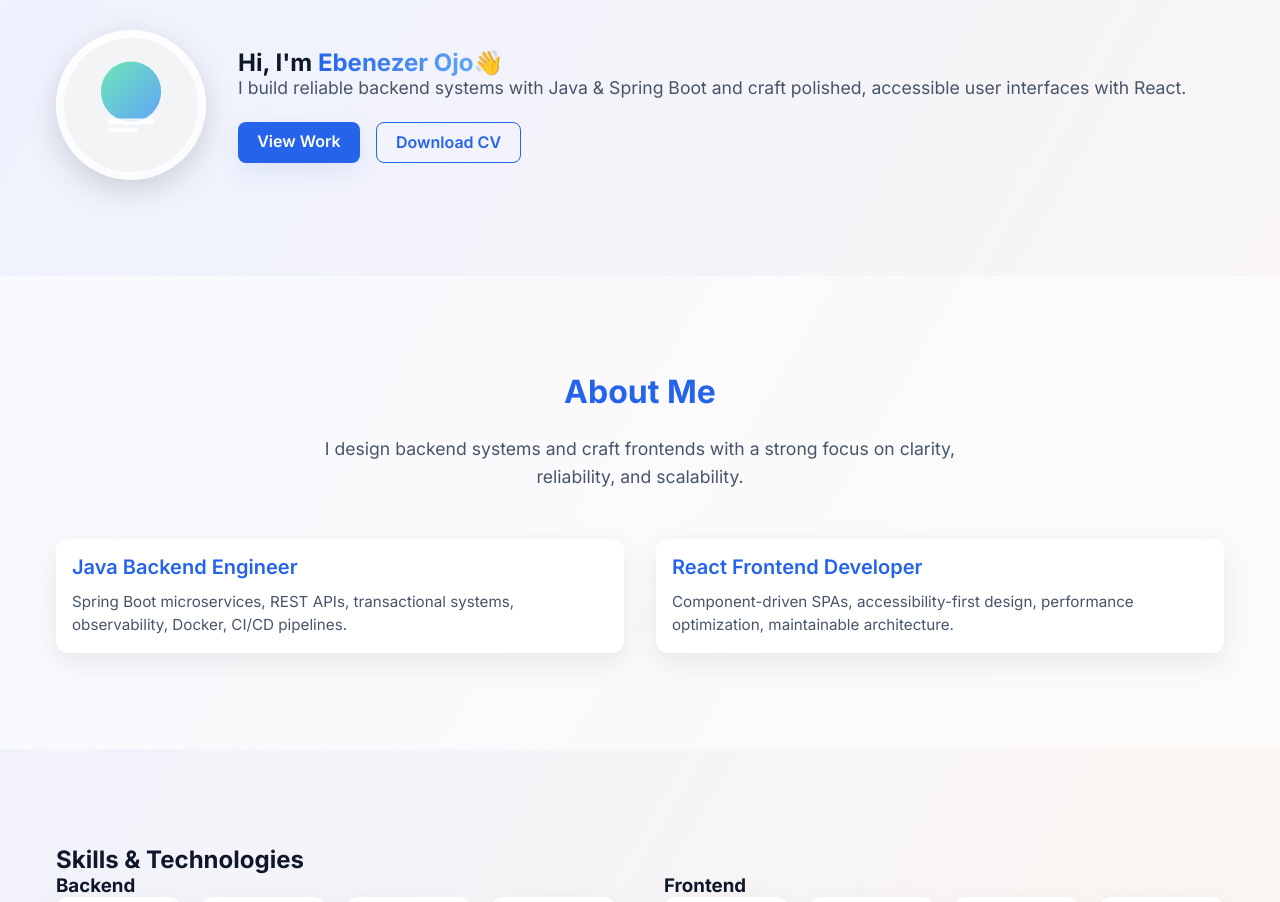
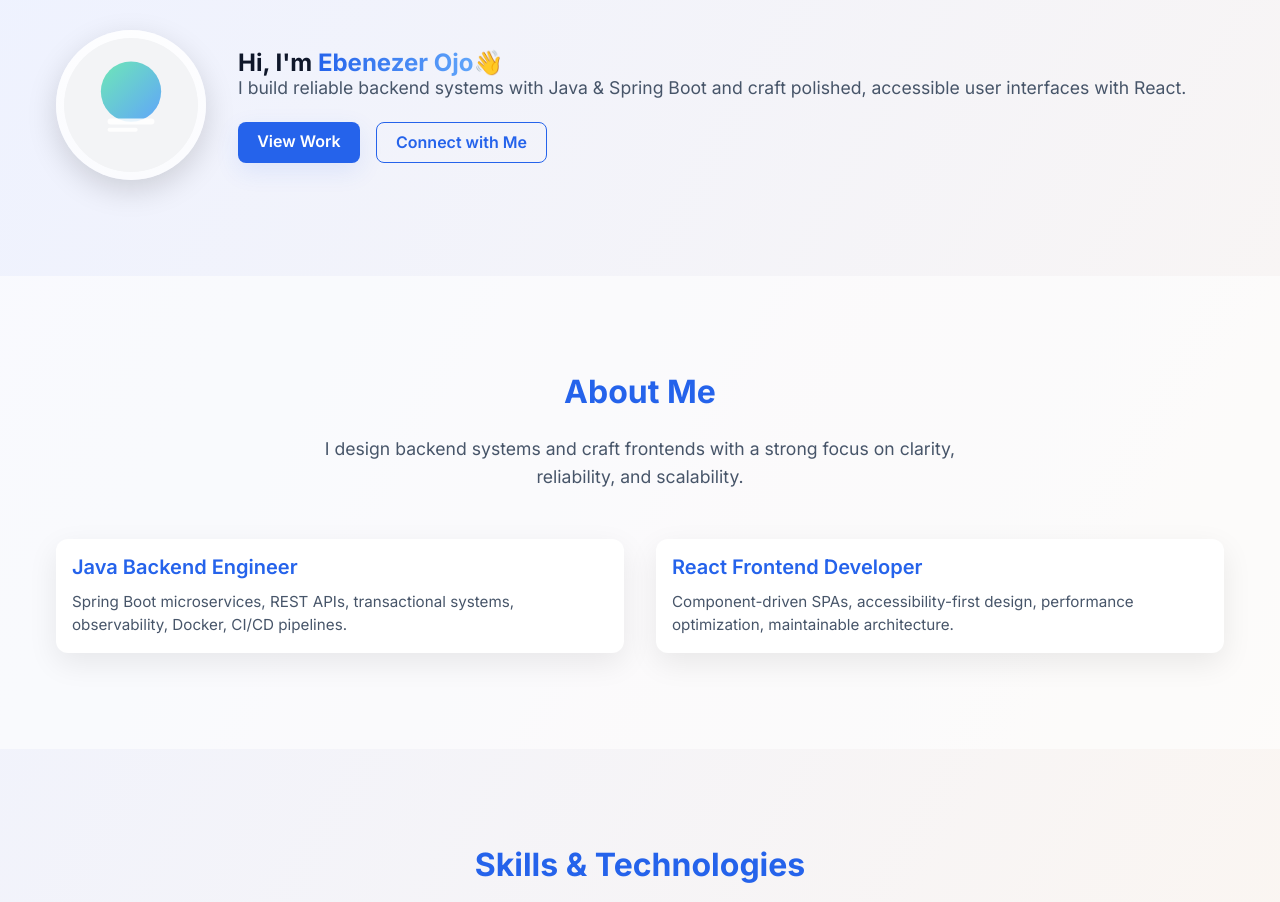
Before and after one commit to Ebetosin/New-portfolio-Website, a React (Vite) app: page / in a window 1280 px wide. Shown: the part 140-1042 px from the top of the page. Built offline with nearby package versions, Linux system fonts and the light colour scheme.

Commit message:
theme toggle

```diff
--- a/src/App.css
+++ b/src/App.css
@@ -254,6 +254,7 @@ section {
 /* =====================================================
    CARDS, SKILLS, PROJECTS
 ===================================================== */
+
 .card,
 .skill-card,
 .project {
@@ -276,6 +277,14 @@ section {
   display: grid;
   grid-template-columns: 1fr 1fr;
   gap: 3rem;
+}
+
+.skill-group h3 {
+  font-size: 1.5rem;
+  font-weight: 700;
+  color: var(--accent);        /* Keep theme accent */
+  margin-bottom: 1.25rem;
+  text-align: center;
 }
 
 .skill-list {
@@ -308,6 +317,9 @@ section {
   color: var(--text-muted);
 }
 
+/* =====================================================
+   CARDS GRID
+===================================================== */
 .cards {
   display: grid;
   grid-template-columns: repeat(auto-fit, minmax(260px,1fr));
@@ -315,7 +327,9 @@ section {
   margin-top: 2rem;
 }
 
-/* Projects */
+/* =====================================================
+   PROJECTS
+===================================================== */
 #projects .grid {
   display: grid;
   grid-template-columns: repeat(auto-fit, minmax(280px,1fr));
@@ -367,7 +381,11 @@ section {
   transition: background 0.3s ease;
 }
 
-#about h2 {
+#about h2,
+#skills h2,
+#projects h2,
+#frontend h2,
+#backend h2 {
   text-align: center;
   font-size: 2rem;
   font-weight: 700;
@@ -375,7 +393,11 @@ section {
   margin-bottom: 1.5rem;
 }
 
-#about .muted {
+#about .muted,
+#skills .muted,
+#projects .muted,
+#frontend .muted,
+#backend .muted {
   text-align: center;
   font-size: 1.1rem;
   color: var(--text-muted);
@@ -384,20 +406,32 @@ section {
   line-height: 1.6;
 }
 
-#about .cards {
+#about .cards,
+#skills .cards,
+#projects .cards,
+#frontend .cards,
+#backend .cards {
   display: grid;
   grid-template-columns: repeat(auto-fit, minmax(280px, 1fr));
   gap: 2rem;
 }
 
-#about .card h3 {
+#about .card h3,
+#skills .card h3,
+#projects .card h3,
+#frontend .card h3,
+#backend .card h3 {
   font-size: 1.25rem;
   font-weight: 600;
   color: var(--accent);
   margin-bottom: 0.75rem;
 }
 
-#about .card p {
+#about .card p,
+#skills .card p,
+#projects .card p,
+#frontend .card p,
+#backend .card p {
   font-size: 0.95rem;
   color: var(--text-muted);
   line-height: 1.5;
--- a/src/components/Hero.jsx
+++ b/src/components/Hero.jsx
@@ -39,7 +39,7 @@ const Hero = () => {
               View Work
             </a>
             <a href="#contact" className="btn ghost">
-              Download CV
+              Connect with Me
             </a>
           </div>
         </div>
--- a/src/components/Navbar.jsx
+++ b/src/components/Navbar.jsx
@@ -2,7 +2,7 @@ import React, { useEffect, useState } from 'react'
 import ResumeButton from './ResumeButton'
 import ThemeToggle from './ThemeToggle'
 
-const sections = ['hero', 'about', 'contact','skills', 'contact']
+const sections = ['hero', 'about', 'skills', 'projects', 'contact']
 
 const Navbar = () => {
   const [active, setActive] = useState('hero')
```
